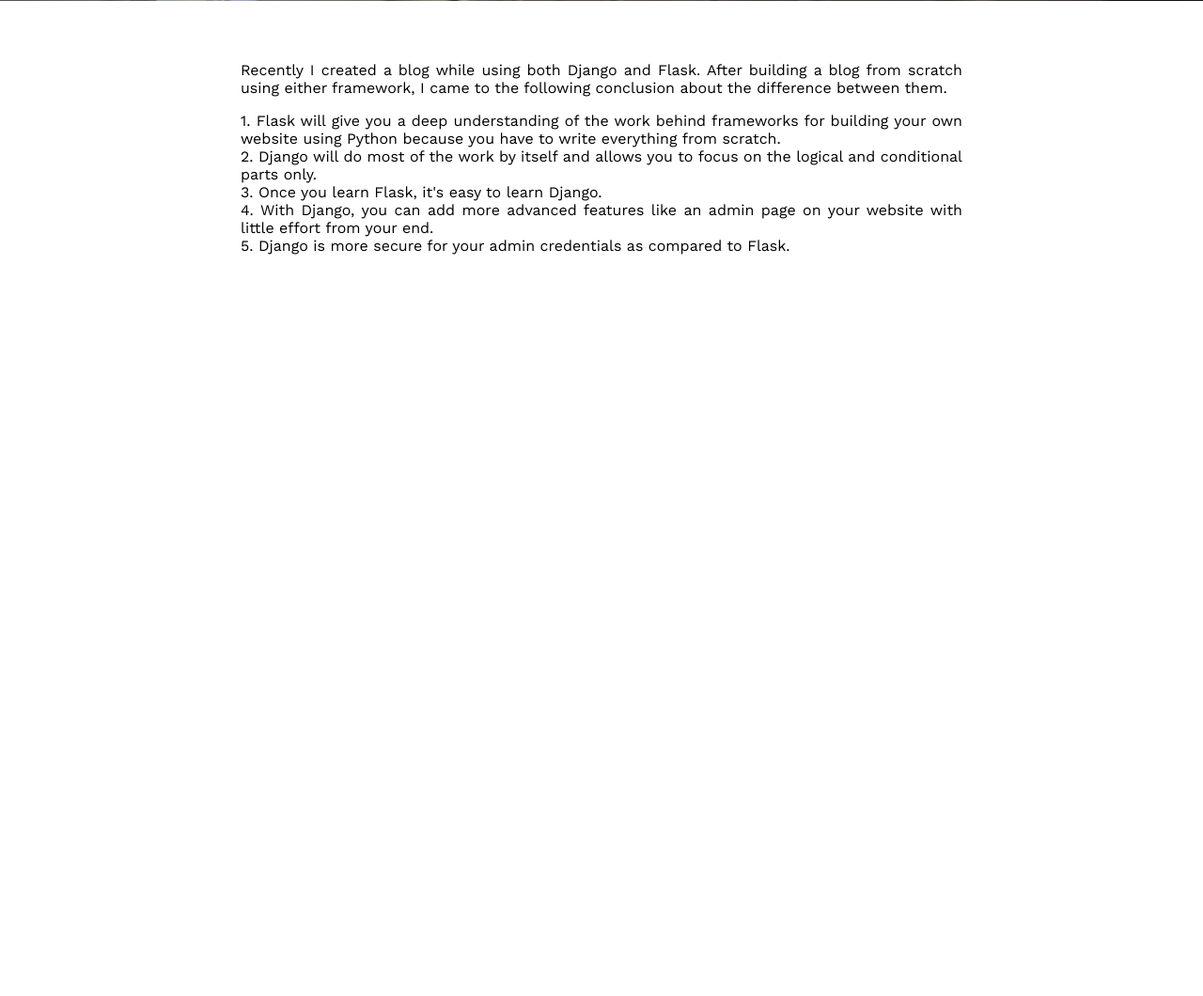
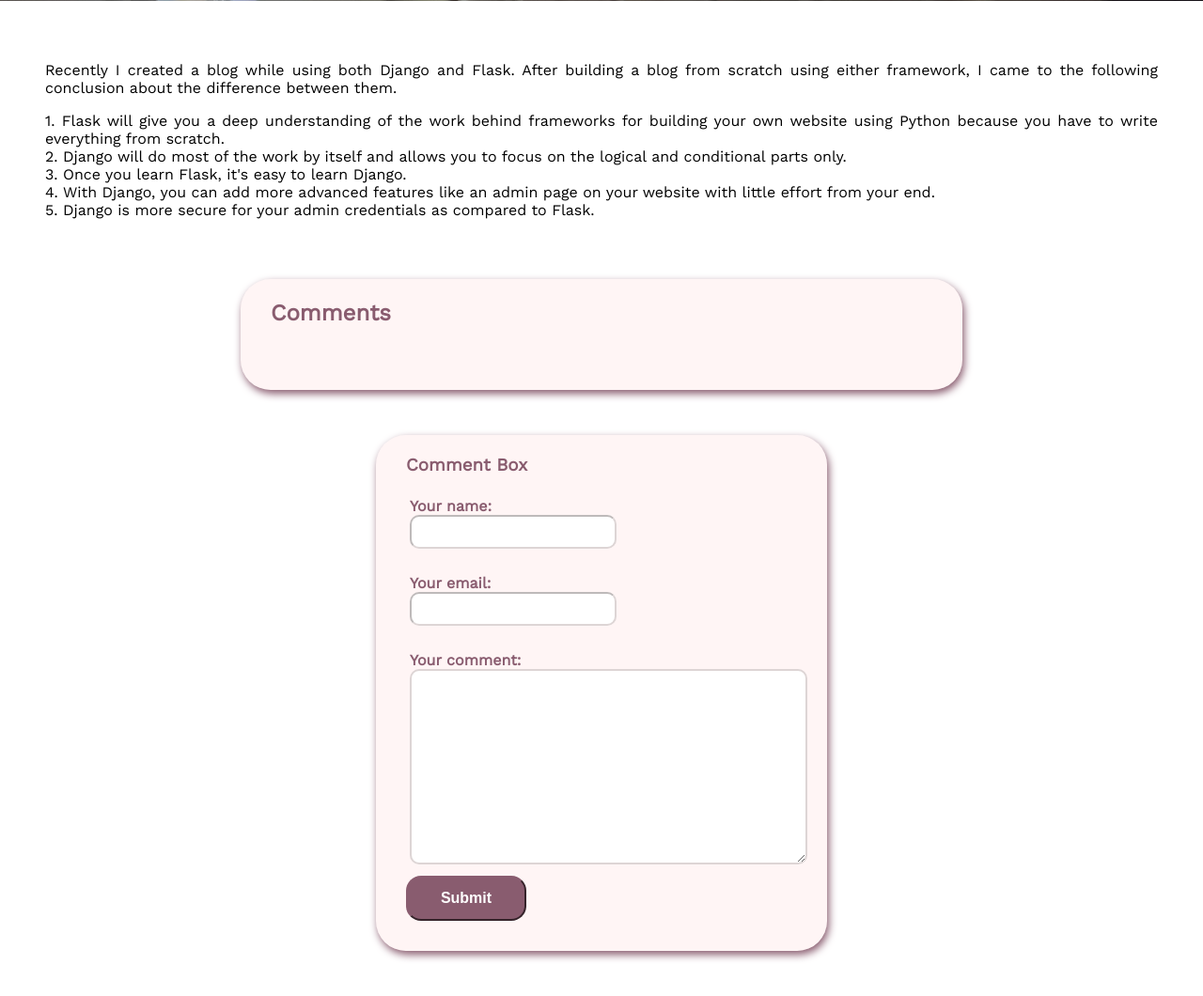
Before and after one commit to ArshdeepKaurArora/Arsh_Django_Blog, a Django app: a page that uses blog/templates/blog/post_detail.html in a window 1280 px wide. Shown: the part 559-1619 px from the top of the page at 94% size. Before the commit the page ends 830 px from the top, so only its background shows below. Run offline with Django 4.2, Linux system fonts and the light colour scheme; data comes from the database, SQL or seed files in the repository; both versions use the stored data as it was after the commit.

Commit message:
Update class based views, models, and add comment form

```diff
--- a/blog/admin.py
+++ b/blog/admin.py
@@ -1,14 +1,18 @@
 from django.contrib import admin
 from datetime import date
-from .models import Post, Author, Tag
+from .models import Post, Author, Tag, Comment
 
 class PostAdmin(admin.ModelAdmin):
     prepopulated_fields = {"slug": ("title",)}
     list_display = ("title", "author", "date",)
     list_filter = ("author","date","tags",)
 
+class CommentAdmin(admin.ModelAdmin):
+    list_display = ("name", "text", "post")
+
 # Register your models here.
 
 admin.site.register(Post, PostAdmin)
 admin.site.register(Author)
 admin.site.register(Tag)
+admin.site.register(Comment, CommentAdmin)
--- /dev/null
+++ b/blog/forms.py
@@ -0,0 +1,14 @@
+from django import forms
+
+from .models import Comment
+
+class CommentForm(forms.ModelForm):
+    """To create a form for collecting comments."""
+    class Meta:
+        model = Comment
+        exclude = ["post"]
+        labels = {
+            "name": "Your name",
+            "email": "Your email",
+            "text": "Your comment"
+        }
--- a/blog/models.py
+++ b/blog/models.py
@@ -7,7 +7,7 @@
     """To create a model of post"""
     title = models.CharField(max_length=100)
     excerpt = models.CharField(max_length=250)
-    image_name = models.CharField(max_length=100)
+    image_name = models.ImageField(upload_to="images", null=True)
     date = models.DateField(auto_now=True)
     slug = models.SlugField(unique=True,default="",null=False,db_index=True)
     content = models.TextField(validators=[MinLengthValidator(250)])
@@ -18,6 +18,9 @@
     def save(self,*args,**kwargs):
         self.slug = slugify(self.title)
         super().save(*args,**kwargs)
+
+    def __str__(self):
+        return f"{self.title}"
 
 class Author(models.Model):
     """To create a model of author"""
@@ -34,3 +37,10 @@
 
     def __str__(self):
         return f"{self.tag}"
+
+class Comment(models.Model):
+    """To create a model for collecting comments."""
+    name = models.CharField(max_length=120)
+    email = models.EmailField(max_length=254)
+    text = models.TextField(max_length=400)
+    post = models.ForeignKey("Post", on_delete=models.CASCADE, related_name="comments")
--- a/blog/static/blog/post_detail.css
+++ b/blog/static/blog/post_detail.css
@@ -1,4 +1,4 @@
-section {
+section{
     display: block;
     background-size: cover;
     background-repeat: no-repeat;
@@ -7,6 +7,7 @@
     height: 35rem;
     padding: 0%;
     text-align: center;
+    color: white;
 }
 
 section h2{
@@ -26,12 +27,12 @@
 }
 
 main{
+    align-items: center;
     position: relative;
     text-align: justify;
-}
-
-section{
-    color: white;
+    margin: 4rem auto;
+    padding: 0 3rem;
+    font-size: medium;
 }
 
 section address{
@@ -51,7 +52,142 @@
     color: blue
 }
 
-main{
-    text-align: justify;
-    margin: 4rem 16rem 3rem 16rem;
+#comment-box,
+.comments{
+    margin: 3rem auto;
+    width: 90%;
+    max-width: 30rem;
+    box-shadow: 2px 4px 8px #895c6f;
+    border-radius: 2rem;
+    height: auto;
+    background-color: rgba(254, 219, 219, 0.283);
+    padding-top: 2px;
+    padding-left: 2rem;
+    padding-bottom: 2rem;
+    font: inherit;
 }
+
+#comment-box h3{
+    color: #895c6f;
+    font-weight: 3rem;
+}
+
+.comment-form{
+    margin-top: 1.2rem;
+    padding: 0.25rem;
+}
+
+.comment-form label{
+    color: #895c6f;
+    font-weight: bold;
+    display: block;
+}
+
+.comment-form input,
+.comment-form textarea{
+    text-decoration: none;
+    border-radius: 10px;
+    border-width: 2px;
+    font: inherit;
+    display: block;
+    padding-top: 0.75rem;
+    border-color: rgba(161, 140, 140, 0.363);
+}
+
+#comment-box button{
+    margin-top: 0.5rem;
+    padding: 0.25rem;
+    width: 8rem;
+    height: 3rem;
+    border-radius: 1rem;
+    background-color: #895c6f;
+    border-color: #895c6f;
+    color: white;
+    cursor: pointer;
+    box-shadow: #35242b;
+    font-weight: bolder;
+    font-size: medium;
+}
+
+#comment-box button:hover,
+#comment-box button:active{
+    background-color: #a36e84;
+    border-color: #a36e84;
+}
+
+.errorlist{
+    list-style: none;
+    margin: 0.5rem 0;
+    padding: 0;
+    color: rgb(188, 4, 4);
+}
+
+.errors{
+    background-color: rgba(194, 170, 170, 0.783);
+    padding: 2px;
+    width: 70%;
+    max-width: 50%;
+    margin: 2rem auto;
+    color: black;
+    border: 2px solid rgb(183, 77, 77);
+}
+
+.errors h2{
+    font-size: larger;
+    padding-top: 4px;
+    padding-bottom: 1px;
+}
+
+.errors p a{
+    text-decoration: underline;
+    color: rgb(183, 77, 77);
+}
+
+.errors p a:hover,
+.errors p a:active{
+    color: black;
+}
+
+.invalid label{
+    color: rgb(188, 4, 4);
+}
+
+.invalid input,
+.invalid textarea{
+    background-color: rgba(194, 170, 170, 0.411);
+    border-color: rgb(183, 77, 77);
+}
+
+.comments{
+    max-width: 60%;
+}
+
+.comments h2{
+    padding-bottom: 1rem;
+    color: #895c6f;
+    font-weight: 3rem;
+}
+
+.comments ul{
+    max-width: 90%;
+    list-style: none;
+    margin: 0;
+    padding: 0;
+}
+
+.comments li{
+    border-bottom: 2px solid #895c6f;
+    width: 100%;
+}
+
+.comments li:last-of-type{
+    border-bottom: none;
+}
+
+.comments li{
+    color:#b97b95;
+}
+
+.comments li h3{
+    color:#895c6f;
+}
--- a/blog/templates/blog/include/post.html
+++ b/blog/templates/blog/include/post.html
@@ -3,7 +3,7 @@
 <li>
     <a href="{% url 'post_detail' post.slug %}">
         <div class='post'>
-            <img src="{% static post.image_name %}" alt="{{ post.title }}"/>
+            <img src="{{ post.image_name.url }}" alt="{{ post.title }}"/>
             <h2>{{ post.title }}</h2>
             <p>{{ post.excerpt }}</p>
         </div>
--- a/blog/templates/blog/post_detail.html
+++ b/blog/templates/blog/post_detail.html
@@ -11,8 +11,14 @@
 {% endblock %}
 
 {% block content %}
-<section class='heading' style="background-image: url({{'/static/'|add:post.image_name}})">
+<section class='heading' style="background-image: url({{post.image_name.url}})">
     {% include 'blog/include/header.html' %}
+    {% if comment_form.errors %}
+<diV class="errors">
+    <h2>Error!</h2>
+    <p>Please fix all errors on the following <a href="#comment-box">comment form</a>.</p>
+</div>
+{% endif %}
     <h2>{{ post.title }}</h2>
     <div>
         {% for tag in post_tags %}
@@ -33,4 +39,31 @@
 <main>
     <p>{{ post.content|linebreaks }}</p>
 </main>
+
+<div class="comments">
+    <h2>Comments</h2>
+    <ul>
+        {% for comment in comments %}
+        <li><h3>{{comment.name}}</h3>
+            {{comment.text|linebreaks}}
+        </li>
+        {% endfor %}
+    </ul>
+</div>
+
+<div>
+    <form action="{% url 'post_detail' post.slug %}" id="comment-box" method="POST">
+        {% csrf_token %}
+        <h3>Comment Box</h3>
+        {% for form_field in comment_form %}
+            <div class="comment-form {% if form_field.errors %} invalid {% endif %}">
+                {{ form_field.label_tag }}
+                {{ form_field }}
+                {{ form_field.errors }}
+            </div>
+        {% endfor %}
+        <button>Submit</button>
+    </form>
+</div>
+
 {% endblock %}
--- a/blog/urls.py
+++ b/blog/urls.py
@@ -2,8 +2,8 @@
 from . import views
 
 urlpatterns = [
-    path("",views.home_page,name="home_page"),
-    path("posts", views.all_posts,name="all_posts"),
-    path("about",views.about,name="about"),
-    path("post_detail/<slug:slug>",views.post_detail,name="post_detail")
+    path("",views.HomepageView.as_view(),name="home_page"),
+    path("posts", views.AllpostView.as_view(),name="all_posts"),
+    path("about",views.AboutView.as_view(),name="about"),
+    path("post_detail/<slug:slug>",views.PostdetailView.as_view(),name="post_detail")
 ]
--- a/blog/views.py
+++ b/blog/views.py
@@ -1,34 +1,64 @@
 from django.shortcuts import render, get_list_or_404
 from .models import Post
+from django.views.generic import ListView
+from django.views.generic import TemplateView
+from django.views import View
+from .forms import CommentForm
+from django.http import HttpResponseRedirect
+from django.urls import reverse
 
 def get_date(post):
     """To get the date of post"""
     return (post['date'])
 
 # Create your views here.
-def home_page(request):
-    """Home page of blog"""
-    latest_posts = Post.objects.all().order_by("-date")[:3]
-    return render(request, "blog/home_page.html",{
-        'posts': latest_posts,
-    })
+class HomepageView(ListView):
+    """To return homepage of blog"""
+    template_name = "blog/home_page.html"
+    model = Post
 
-def all_posts(request):
-    "Present all the posts in collection"
-    posts = Post.objects.all().order_by("-date")[:]
-    return render(request,"blog/all_posts.html",{
-        'posts': posts,
-    })
+    def get_context_data(self, **kwargs):
+        context = super().get_context_data(**kwargs)
+        selected_posts = Post.objects.all().order_by("-date")[:3]
+        context["posts"] = selected_posts
+        return context
 
-def about(request):
-    """About me"""
-    return render(request,"blog/about.html")
+class AllpostView(ListView):
+    """Return all posts collected in post model"""
+    model = Post
+    template_name = "blog/all_posts.html"
+    ordering = ["-date"]
+    context_object_name = "posts"
 
-def post_detail(request, slug):
-    """Present a webpage with a selected post in detail."""
-    selected_post = Post.objects.get(slug=slug)
-    post_tags = selected_post.tags.all()
-    return render(request, "blog/post_detail.html", {
-        'post': selected_post,
-        'post_tags': post_tags
-    })
+class AboutView(TemplateView):
+    """Return about page on blog"""
+    template_name = "blog/about.html"
+
+class PostdetailView(View):
+    """Return a page with particular post in detail."""
+    def get(self,request,slug):
+        post = Post.objects.get(slug=slug)
+        context = {
+            "post": post,
+            "post_tags": post.tags.all(),
+            "comment_form": CommentForm(),
+            "comments": post.comments.all().order_by("-id")
+        }
+        return render(request,"blog/post_detail.html",context)
+
+    def post(self,request,slug):
+        post = Post.objects.get(slug=slug)
+        comment_form = CommentForm(request.POST)
+        if comment_form.is_valid():
+            comment = comment_form.save(commit=False)
+            comment.post = post
+            comment.save()
+            redirect_path = reverse("post_detail", args=[slug])
+            return HttpResponseRedirect(redirect_path)
+        context = {
+            "post": post,
+            "post_tags": post.tags.all(),
+            "comment_form": comment_form,
+            "comments": post.comments.all().order_by('-id')
+        }
+        return render(request, "blog/post_detail.html", context)
--- a/my_site/settings.py
+++ b/my_site/settings.py
@@ -126,3 +126,7 @@
 STATICFILES_DIRS = [
     BASE_DIR / 'static'
 ]
+
+MEDIA_ROOT = BASE_DIR / "uploads"
+
+MEDIA_URL = "/files/"
--- a/my_site/urls.py
+++ b/my_site/urls.py
@@ -15,8 +15,10 @@
 """
 from django.contrib import admin
 from django.urls import path,include
+from django.conf.urls.static import static
+from django.conf import settings
 
 urlpatterns = [
     path('admin/', admin.site.urls),
     path('',include('blog.urls'))
-]
+] + static(settings.MEDIA_URL, document_root=settings.MEDIA_ROOT)
```
Also changed, not shown: blog/static/blog/home_page.css (+17 -3 lines), blog/migrations/0007_alter_post_content_alter_post_image_name.py (added), blog/migrations/0008_comment.py (added), db.sqlite3, uploads/images/laptop.jpg (added), uploads/images/laptop_and_tea.jpg (added), uploads/images/mountain_post_image.jpg (added).
